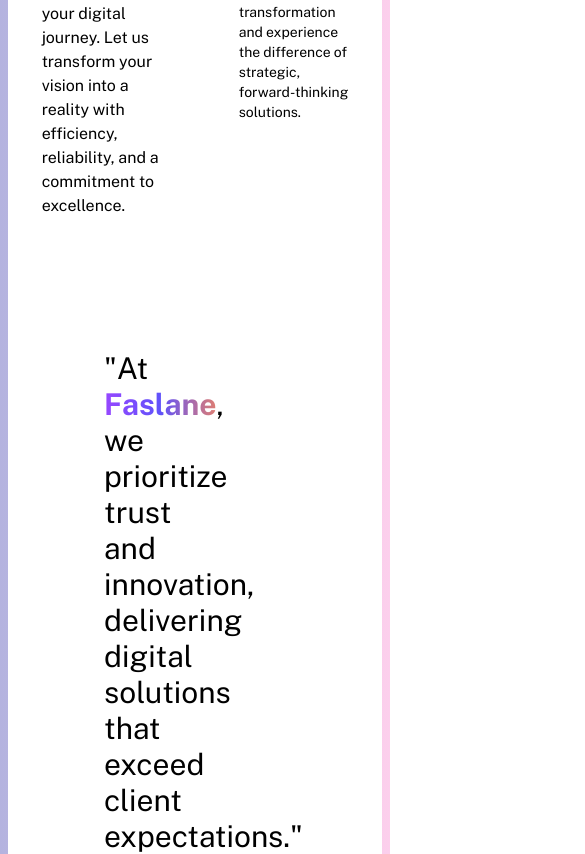
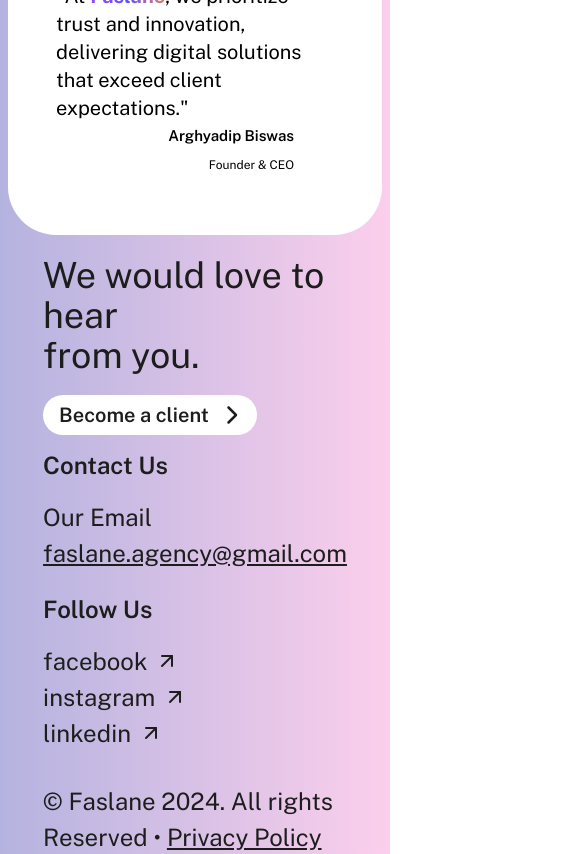
Before and after one commit to SRINJAYDASGUPTA-Git/faslane-web, a Next.js app: page / in a window 390 px wide. Shown: the part 5500-6354 px from the top of the page, 585 px wide, since content can reach past the window. Built offline with nearby package versions, Linux system fonts and the light colour scheme.

Commit message:
made mobile responsive

```diff
--- a/components/shared/About.tsx
+++ b/components/shared/About.tsx
@@ -13,8 +13,8 @@ const About = () => {
                     <Separator className="my-4" />
                 </div>
                 <Image src='/about.png' width='600' height='600' alt='About' />
-                <div className='flex items-center justify-center p-5 w-[85%]'>
-                    <div className='flex place-items-start justify-center gap-16 '>
+                <div className='flex flex-col md:flex-row items-center justify-center p-5 w-[85%]'>
+                    <div className='flex flex-col md:flex-row place-items-start justify-center gap-16 '>
                         <div className='flex flex-col gap-4 w-full '>
                             <p className='text-4xl'>We are <span className='font-semibold'>Faslane</span> </p>
                             <p>
@@ -36,10 +36,10 @@ const About = () => {
                 </div>
 
             </div>
-            <div className='text-3xl w-[70%] px-24 py-28'>
+            <div className='text-xl md:text-3xl w-[100%] px-12 md:px-24 py-14 md:py-28 md:w-[70%]'>
                 "At <span className="font-bold bg-gradient-to-r from-[#9747FF] via-[#6052FA] to-[#E07E71] bg-clip-text text-transparent">Faslane</span>, we prioritize trust and innovation, delivering digital solutions that exceed client expectations." <br />
-                <p className='text-right pr-24 text-[18px]'>
-                    <span className='font-semibold text-[20px]'>Arghyadip Biswas</span><br /> Founder & CEO
+                <p className='text-right pr-10 text-[12px] md:text-[18]'>
+                    <span className='font-semibold text-[15px]'>Arghyadip Biswas</span><br /> Founder & CEO
                 </p>
             </div>
 
--- a/components/shared/Footer.tsx
+++ b/components/shared/Footer.tsx
@@ -6,18 +6,18 @@ import Link from 'next/link';
 const Footer = () => {
     return (
         <div className='flex items-center justify-center py-5'>
-            <div className='text-[#1d1d1d] flex px-20 w-[100vw] flex-col text-[24px] gap-5'>
-                <p className='text-5xl'>
+            <div className='text-[#1d1d1d] flex px-10 md:px-20 w-[100vw] flex-col text-[24px] gap-5'>
+                <p className='text-4xl'>
                     We would love to hear<br /> from you.
                 </p>
-                <div className='flex  justify-between w-full'>
+                <div className='flex flex-col md:flex-row justify-between w-full'>
                     <Link href='/contact'>
                         <Button className='w-fit rounded-full bg-white text-[#1d1d1d] hover:bg-slate-300 text-[20px] font-semibold'>
                             Become a client
                             <FaChevronRight className='ml-3' />
                         </Button>
                     </Link>
-                    <div className='flex gap-5'>
+                    <div className='flex gap-5 flex-col md:flex-row py-3'>
                         <div className='flex flex-col gap-4 text-[24px]'>
                             <span className=' font-semibold'>Contact Us</span>
                             <span>
```
